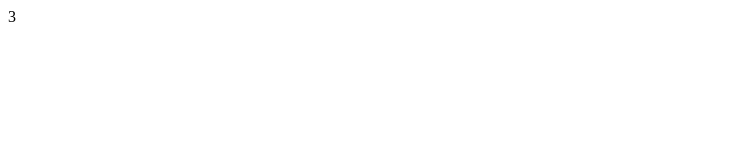
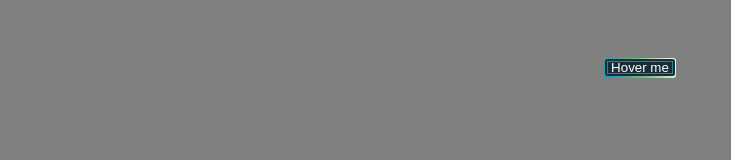
Before and after one commit to Kelvin-MKL/cssBorderButton, a plain HTML site: page index.html in a window 1280 px wide. Shown: the whole page, without its empty margins (0-731 px from the left). Drawn offline with Linux system fonts and the light colour scheme.

Commit message:
showcase created

```diff
--- a/index.html
+++ b/index.html
@@ -4,10 +4,12 @@
     <meta charset="UTF-8">
     <meta http-equiv="X-UA-Compatible" content="IE=edge">
     <meta name="viewport" content="width=device-width, initial-scale=1.0">
-    <title>Document</title>3
+    <title>Document</title>
     <link rel="stylesheet" href="styles.css">
 </head>
 <body>
+    <button class="border-button" >Hover me</button>
+
 
 </body>
 </html>
--- a/styles.css
+++ b/styles.css
@@ -0,0 +1,74 @@
+
+*, *::after, *::before{
+    box-sizing: border-box;
+}
+
+:root{
+    --main-bg-color: grey;
+    --btn-bg-color: #172D39;
+    --btn-border-color: #49D3E8;
+    --borderWidth: 1.5px;
+}
+
+html{
+    background-color: var(--main-bg-color);
+    display: flex;
+    align-items: center;
+    justify-content: center;
+}
+
+.border-button{
+    top: 50px;
+    position: relative;
+    background-color:#172D39;
+    color: white;
+    box-shadow:
+    inset 0 0 0 2px var(--btn-bg-color),
+    inset 0 0 0 2.5px #49D3E8;
+    border-width: 0;
+    border-radius: calc(2 * var(--borderWidth));
+
+
+}
+
+.border-button:before{
+    content: '';
+    position: absolute;
+    top: calc(-1 * var(--borderWidth));
+    left: calc(-1 * var(--borderWidth));
+    height: calc(100% + var(--borderWidth) * 2);
+    width: calc(100% + var(--borderWidth) * 2);
+    background: linear-gradient(60deg, #1098ad, #6fba82, white);
+    border-radius: calc(2 * var(--borderWidth));
+    z-index: -1;
+}
+
+
+.border-button:hover::after {
+    content: '';
+    position: absolute;
+    top: calc(-1 * var(--borderWidth));
+    left: calc(-1 * var(--borderWidth));
+    height: calc(100% + var(--borderWidth) * 2);
+    width: calc(100% + var(--borderWidth) * 2);
+    background: linear-gradient(45deg, #1098ad, #6fba82, #90e2a5, #1098ad, #6fba82,#1098ad, #6fba82,#1098ad, #6fba82, #90e2a5, #1098ad, #6fba82,#1098ad, #6fba82);
+    border-radius: calc(2 * var(--borderWidth));
+    z-index: -1;
+    animation: animatedgradient 1s ease-in-out infinite;
+    background-size: 300% 300%;
+    filter:brightness(1.5)
+  }
+
+
+
+@keyframes animatedgradient {
+0% {
+    background-position: 0% 30%;
+}
+50% {
+    background-position: 50% 50%;
+}
+100% {
+    background-position: 100% 50%;
+}
+}
```
